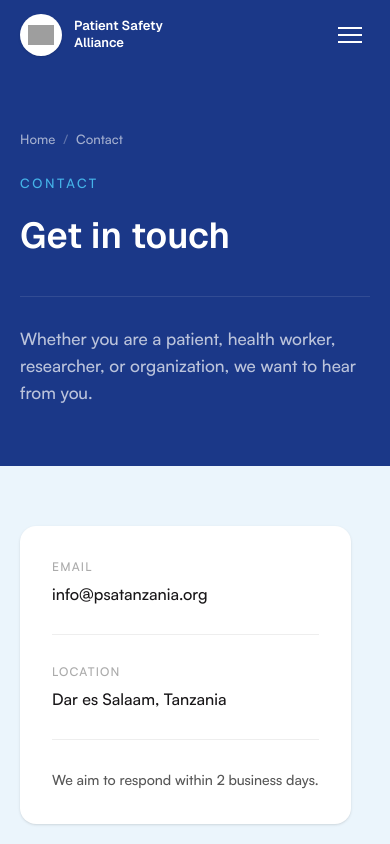
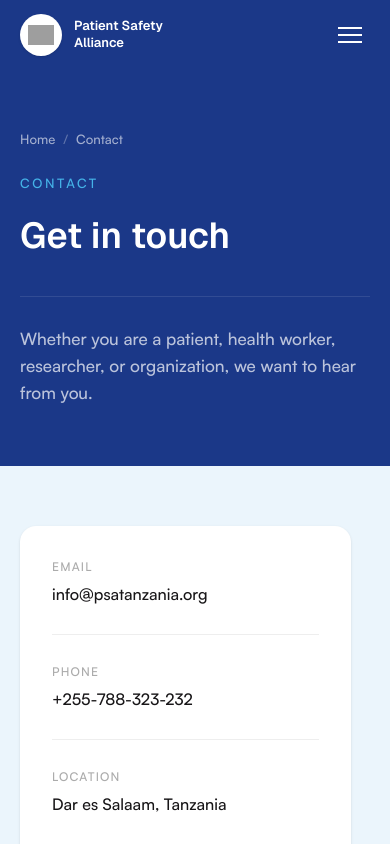
Before and after one commit to psatz2026/psatanzania, a Next.js app: page /contact in a window 390 px wide. Shown: the top 844 px of the page. Built offline with nearby package versions, Linux system fonts and the light colour scheme; grey boxes are pictures that could not be loaded.

Commit message:
update the Organization's phone Number.

```diff
--- a/app/contact/page.tsx
+++ b/app/contact/page.tsx
@@ -55,6 +55,20 @@ export default function ContactPage() {
                     className="font-body text-[16px] text-carbon-black hover:text-sky-blue transition-colors break-all"
                   >
                     info@psatanzania.org
+                  </a>
+                </div>
+
+                <div className="h-px bg-steel-gray/10" />
+
+                <div className="flex flex-col gap-1.5">
+                  <span className="font-body text-[12px] font-medium uppercase tracking-widest text-steel-gray/50">
+                    Phone
+                  </span>
+                  <a
+                    href="tel:+255788323232"
+                    className="font-body text-[16px] text-carbon-black hover:text-sky-blue transition-colors break-normal"
+                  >
+                    +255-788-323-232
                   </a>
                 </div>
 
```
